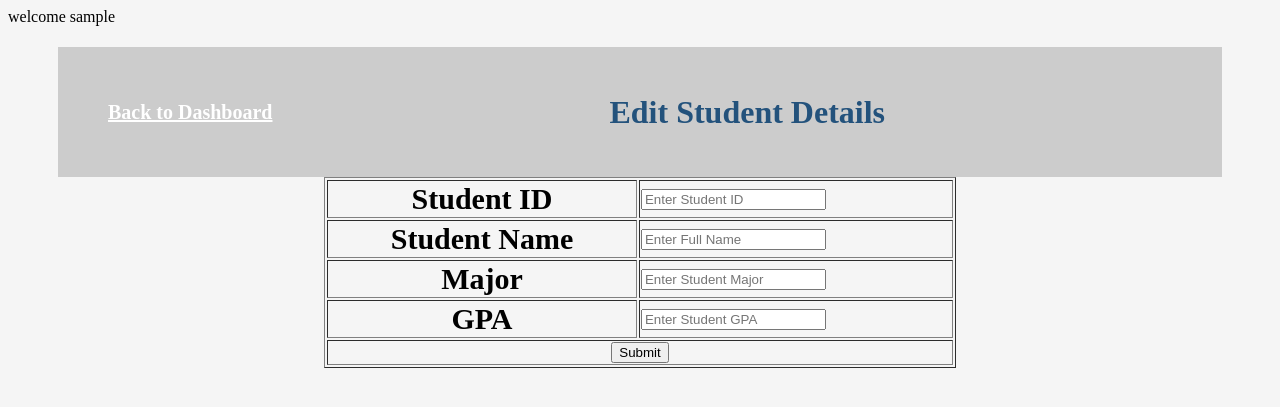
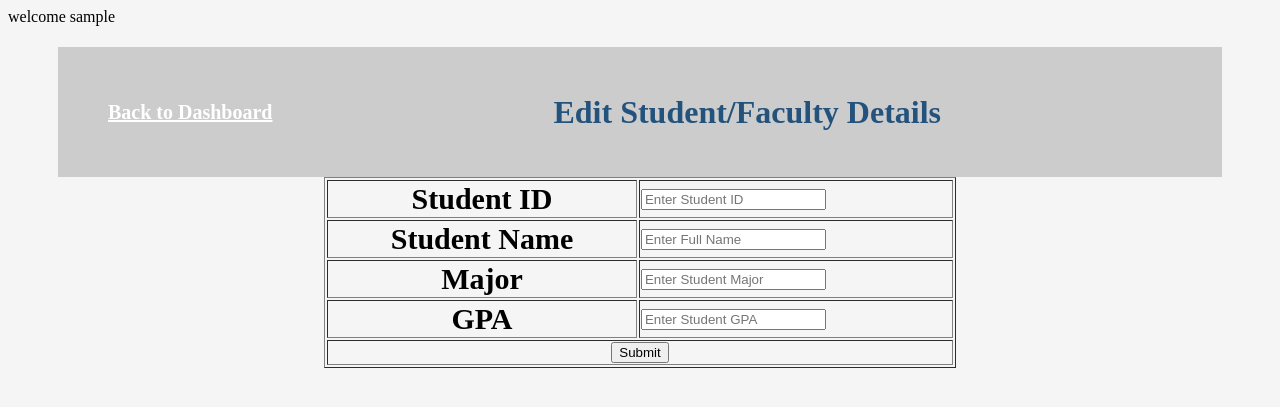
Before and after one commit to AnuMangat/SIS_Project, a PHP site: page /admin/addfaculty.php in a window 1280 px wide. Shown: the top 407 px of the page. Run offline with PHP 8.4, Linux system fonts and the light colour scheme; a user stored in the database is signed in.

Commit message:
Updated Some minor details

```diff
--- a/SI_Project/admin/titleheader.php
+++ b/SI_Project/admin/titleheader.php
@@ -6,7 +6,7 @@
 <body>
 	<div class="admintitle" align="center">
 		<h4><a href="admindash.php" style="float: left;margin-left: 50px;font-size: 20px;color: white;">Back to Dashboard</a></h4>
-		<h1>Edit Student Details</h1>
+		<h1>Edit Student/Faculty Details</h1>
 	</div>
 </body>
 </html>
```
Also changed, not shown: SI_Project/databases_sql_files/student_admin.sql (renamed from SI_Project/studentdatabase/student_admin.sql), SI_Project/databases_sql_files/student_student_info.sql (renamed from SI_Project/studentdatabase/student_student_info.sql), SI_Project/databases_sql_files/student_student_login.sql (renamed from SI_Project/studentdatabase/student_student_login.sql).
